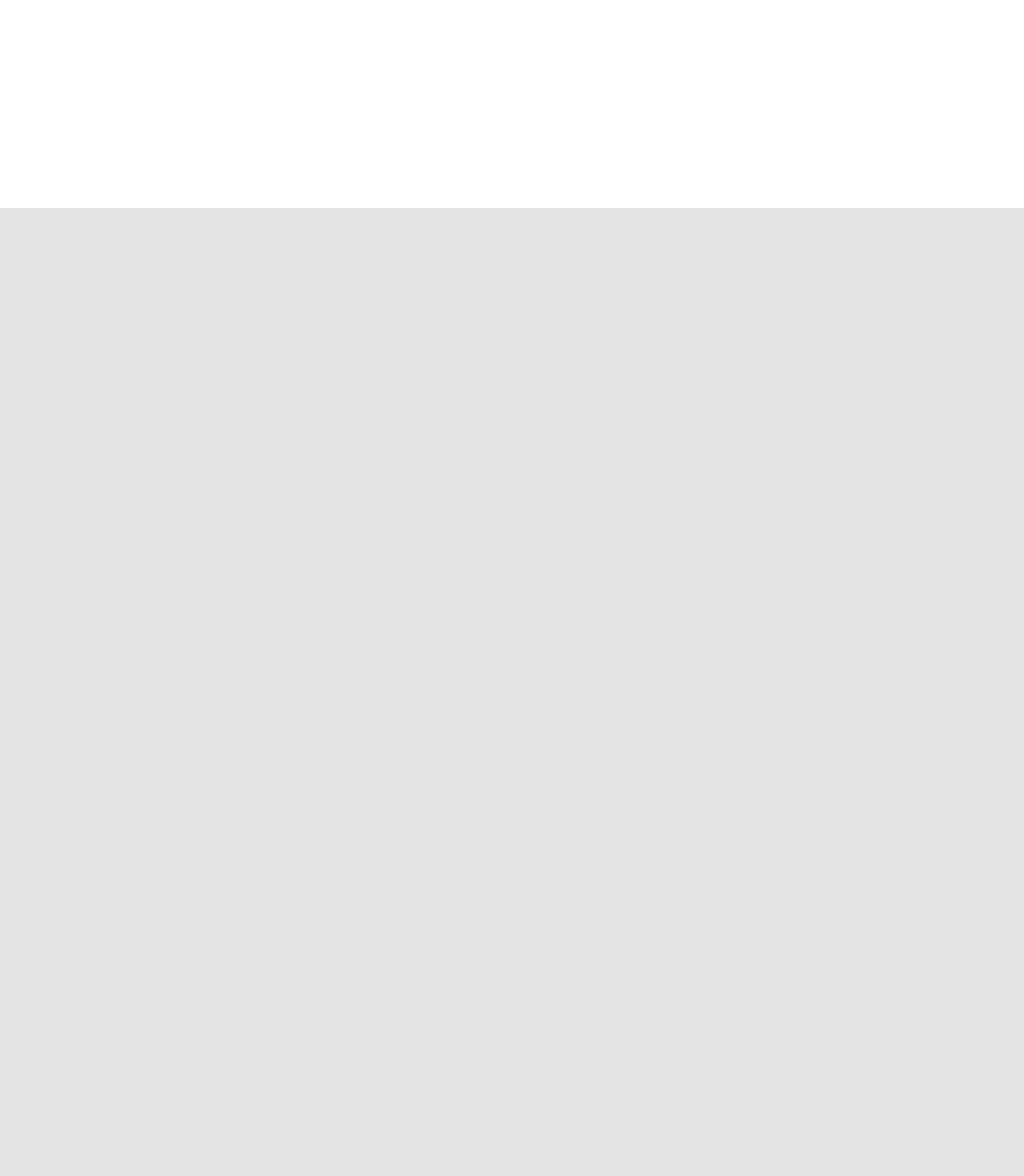
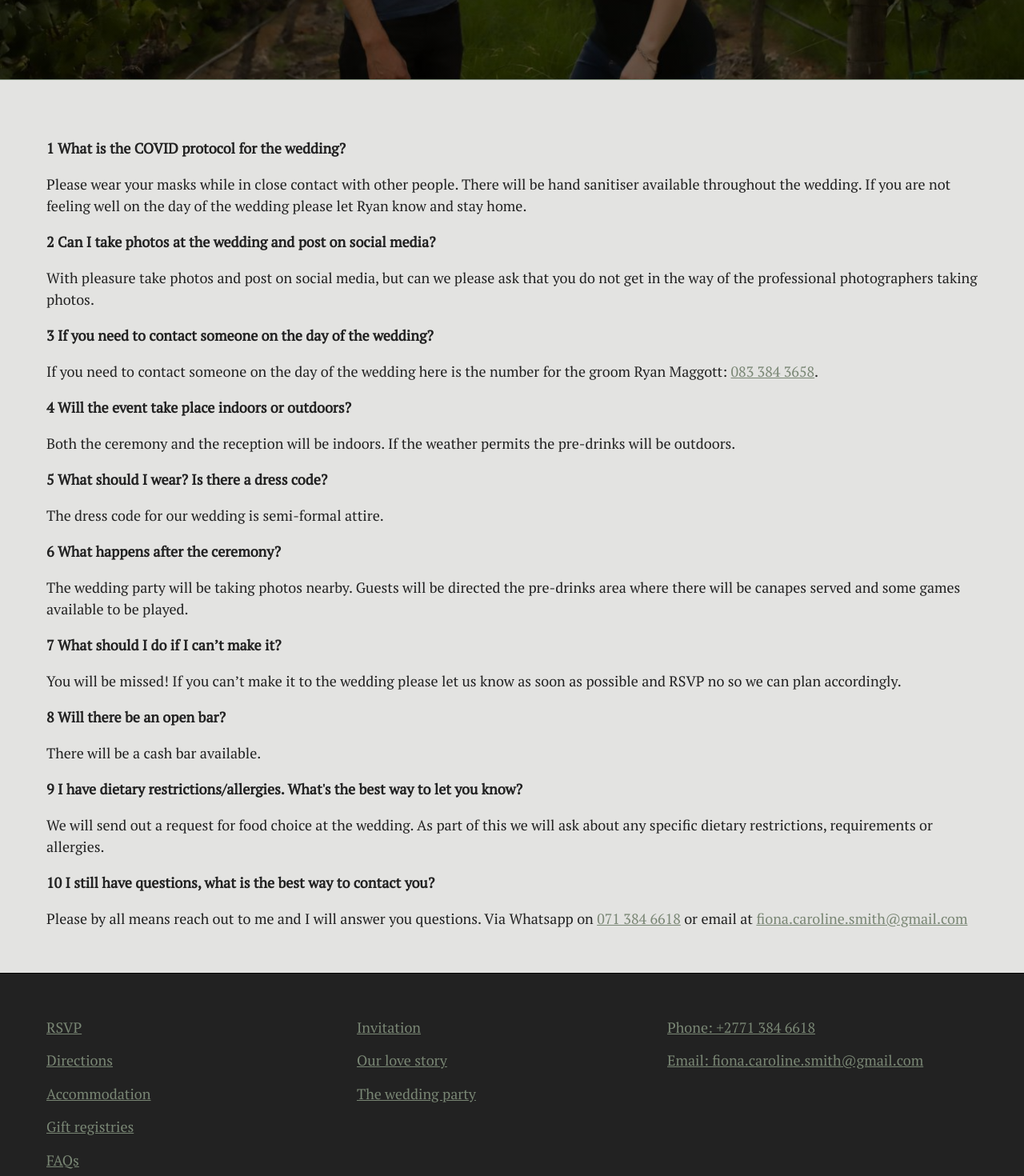
Before and after one commit to JamesGarethSmith/fiona-wedding, a Next.js app: page /faqs in a window 1280 px wide. Before the commit this address had no page. Shown: the part 540-2010 px from the top of the page at 80% size. Before the commit the page ends 800 px from the top, so only its background shows below. Built offline with nearby package versions, Linux system fonts and the light colour scheme.

Commit message:
feat: faqs page

```diff
--- a/components/footer/footer.tsx
+++ b/components/footer/footer.tsx
@@ -22,6 +22,9 @@ const Footer = () => (
         </li>
         <li>
           <Link href="/gift-registries">Gift registries</Link>
+        </li>
+        <li>
+          <Link href="/faqs">FAQs</Link>
         </li>
       </ul>
       <ul>
--- a/components/hero/hero.module.scss
+++ b/components/hero/hero.module.scss
@@ -41,6 +41,10 @@
   background-image: linear-gradient(rgba(0, 0, 0, 0.5), rgba(0, 0, 0, 0.5)), url("/images/hero/gifts_bg.jpg");
 }
 
+.faqs {
+  background-image: linear-gradient(rgba(0, 0, 0, 0.5), rgba(0, 0, 0, 0.5)), url("/images/hero/faqs_bg.jpg");
+}
+
 .content {
   color: $lightest;
   text-align: center;
--- /dev/null
+++ b/pages/faqs.tsx
@@ -0,0 +1,100 @@
+import Hero from "../components/hero";
+import Layout from "../components/layout";
+import FullWidth from "../components/full-width";
+
+const FAQs = () => (
+  <Layout>
+    <Hero section="faqs">
+      <h1>FAQs</h1>
+    </Hero>
+    <FullWidth>
+      <p>
+        <b>1 What is the COVID protocol for the wedding?</b>
+      </p>
+      <p>
+        Please wear your masks while in close contact with other people. There
+        will be hand sanitiser available throughout the wedding. If you are not
+        feeling well on the day of the wedding please let Ryan know and stay
+        home.
+      </p>
+
+      <p>
+        <b>2 Can I take photos at the wedding and post on social media?</b>
+      </p>
+      <p>
+        With pleasure take photos and post on social media, but can we please
+        ask that you do not get in the way of the professional photographers
+        taking photos.
+      </p>
+
+      <p>
+        <b>3 If you need to contact someone on the day of the wedding?</b>
+      </p>
+      <p>
+        If you need to contact someone on the day of the wedding here is the
+        number for the groom Ryan Maggott:&nbsp;
+        <a href="tel:0833843658">083 384 3658</a>.
+      </p>
+
+      <p>
+        <b>4 Will the event take place indoors or outdoors?</b>
+      </p>
+      <p>
+        Both the ceremony and the reception will be indoors. If the weather
+        permits the pre-drinks will be outdoors.
+      </p>
+
+      <p>
+        <b>5 What should I wear? Is there a dress code?</b>
+      </p>
+      <p>The dress code for our wedding is semi-formal attire.</p>
+
+      <p>
+        <b>6 What happens after the ceremony?</b>
+      </p>
+      <p>
+        The wedding party will be taking photos nearby. Guests will be directed
+        the pre-drinks area where there will be canapes served and some games
+        available to be played.
+      </p>
+
+      <p>
+        <b>7 What should I do if I can’t make it?</b>
+      </p>
+      <p>
+        You will be missed! If you can’t make it to the wedding please let us
+        know as soon as possible and RSVP no so we can plan accordingly.
+      </p>
+
+      <p>
+        <b>8 Will there be an open bar?</b>
+      </p>
+      <p>There will be a cash bar available.</p>
+
+      <p>
+        <b>
+          9 I have dietary restrictions/allergies. What's the best way to let
+          you know?
+        </b>
+      </p>
+      <p>
+        We will send out a request for food choice at the wedding. As part of
+        this we will ask about any specific dietary restrictions, requirements
+        or allergies.
+      </p>
+
+      <p>
+        <b>10 I still have questions, what is the best way to contact you?</b>
+      </p>
+      <p>
+        Please by all means reach out to me and I will answer you questions. Via
+        Whatsapp on <a href="tel:0713846618">071 384 6618</a> or email at{" "}
+        <a href="mailto:fiona.caroline.smith@gmail.com">
+          fiona.caroline.smith@gmail.com
+        </a>
+      </p>
+    </FullWidth>
+  </Layout>
+);
+
+export default FAQs;
--- a/styles/globals.scss
+++ b/styles/globals.scss
@@ -17,6 +17,10 @@ body {
 
 h1, h2, h3, h4, h5, h6 {
   font-family: 'Dancing Script', serif;
+}
+
+b {
+  font-weight: bold;
 }
 
 li, p {
```
Also changed, not shown: public/images/hero/faqs_bg.jpg (added).
